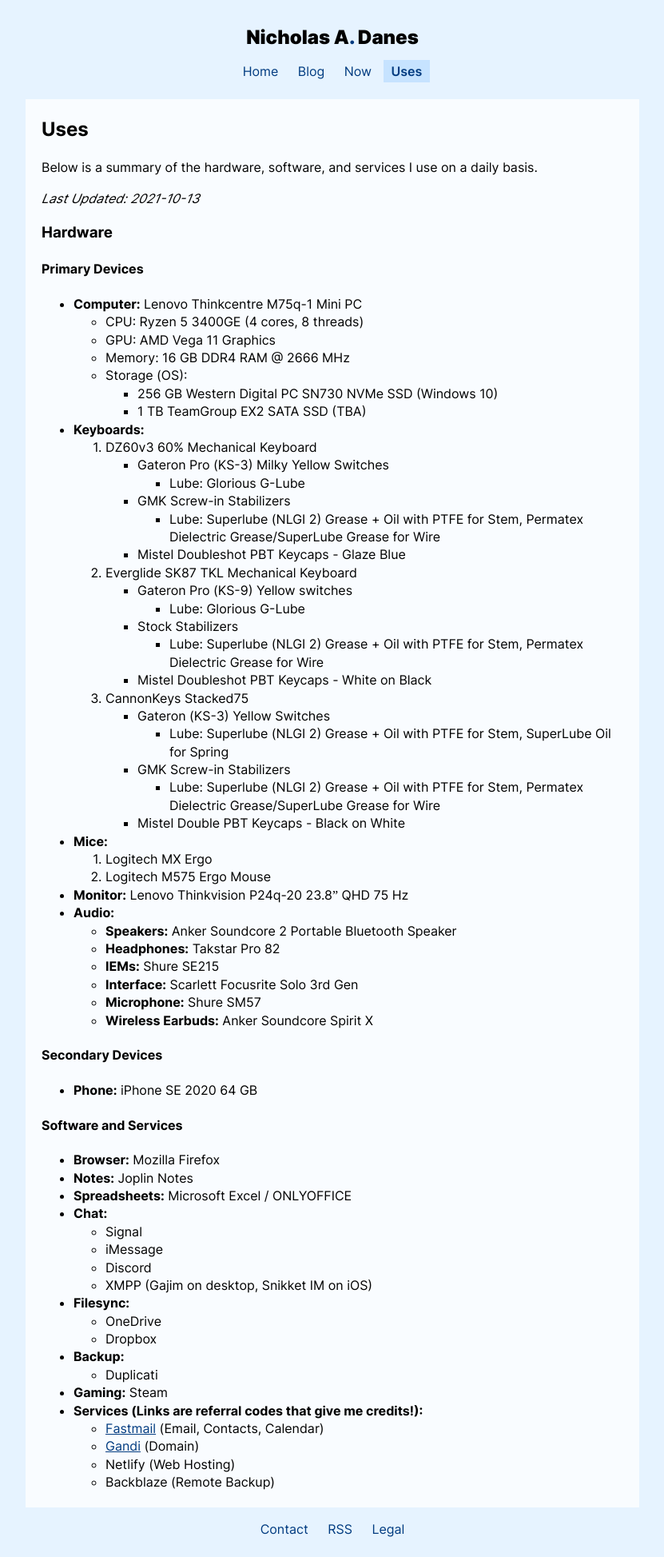
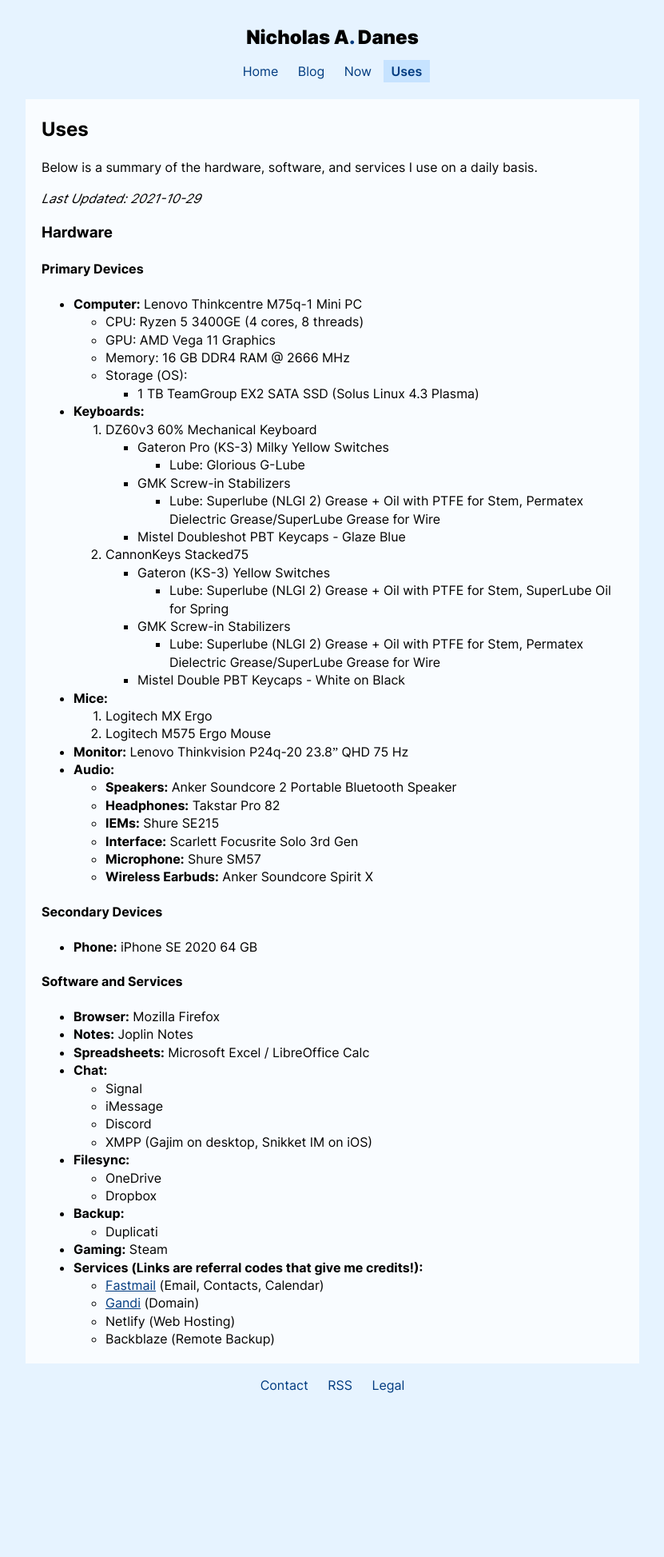
Before and after one commit to danesnick/old_website, a Jekyll site: the page built from uses.markdown, in a window 1280 px wide. Shown: the whole page at 80% size, without its empty margins (224-1055 px from the left). Built offline with Jekyll 4.4.1, drawn with Linux system fonts in a browser that asks for light colours; after the commit the page ends 1768 px from its top, so only the background shows below that.

Commit message:
Updated uses page

```diff
--- a/uses.markdown
+++ b/uses.markdown
@@ -7,7 +7,7 @@
 
 Below is a summary of the hardware, software, and services I use on a daily basis.
 
-*Last Updated: 2021-10-13*
+*Last Updated: 2021-10-29*
 
 ### Hardware
 
@@ -23,8 +23,7 @@
 	+ GPU: AMD Vega 11 Graphics
 	+ Memory: 16 GB DDR4 RAM @ 2666 MHz
 	+ Storage (OS):
-		+ 256 GB Western Digital PC SN730 NVMe SSD (Windows 10)
-		+ 1 TB TeamGroup EX2 SATA SSD (TBA)
+		+ 1 TB TeamGroup EX2 SATA SSD (Solus Linux 4.3 Plasma)
 * **Keyboards:**
 	1. DZ60v3 60% Mechanical Keyboard
 		+ Gateron Pro (KS-3) Milky Yellow Switches
@@ -32,19 +31,12 @@
 		+ GMK Screw-in Stabilizers
 			- Lube: Superlube (NLGI 2) Grease + Oil with PTFE for Stem, Permatex Dielectric Grease/SuperLube Grease for Wire
 		+ Mistel Doubleshot PBT Keycaps - Glaze Blue
-	2. Everglide SK87 TKL Mechanical Keyboard
-		+ Gateron Pro (KS-9) Yellow switches
-			- Lube: Glorious G-Lube
-		+ Stock Stabilizers
-			- Lube: Superlube (NLGI 2) Grease + Oil with PTFE for Stem, Permatex Dielectric Grease for Wire
-		+ Mistel Doubleshot PBT Keycaps - White on Black
-
-	3. CannonKeys Stacked75
+	2. CannonKeys Stacked75
 		+ Gateron (KS-3) Yellow Switches
 			- Lube: Superlube (NLGI 2) Grease + Oil with PTFE for Stem, SuperLube Oil for Spring
 		+ GMK Screw-in Stabilizers
 			- Lube: Superlube (NLGI 2) Grease + Oil with PTFE for Stem, Permatex Dielectric Grease/SuperLube Grease for Wire
-		+ Mistel Double PBT Keycaps - Black on White
+		+ Mistel Double PBT Keycaps - White on Black
 
 * **Mice:**
 	1. Logitech MX Ergo
@@ -66,7 +58,7 @@
 
 * **Browser:** Mozilla Firefox
 * **Notes:** Joplin Notes
-* **Spreadsheets:** Microsoft Excel / ONLYOFFICE
+* **Spreadsheets:** Microsoft Excel / LibreOffice Calc
 * **Chat:**
 	+ Signal
 	+ iMessage
```
